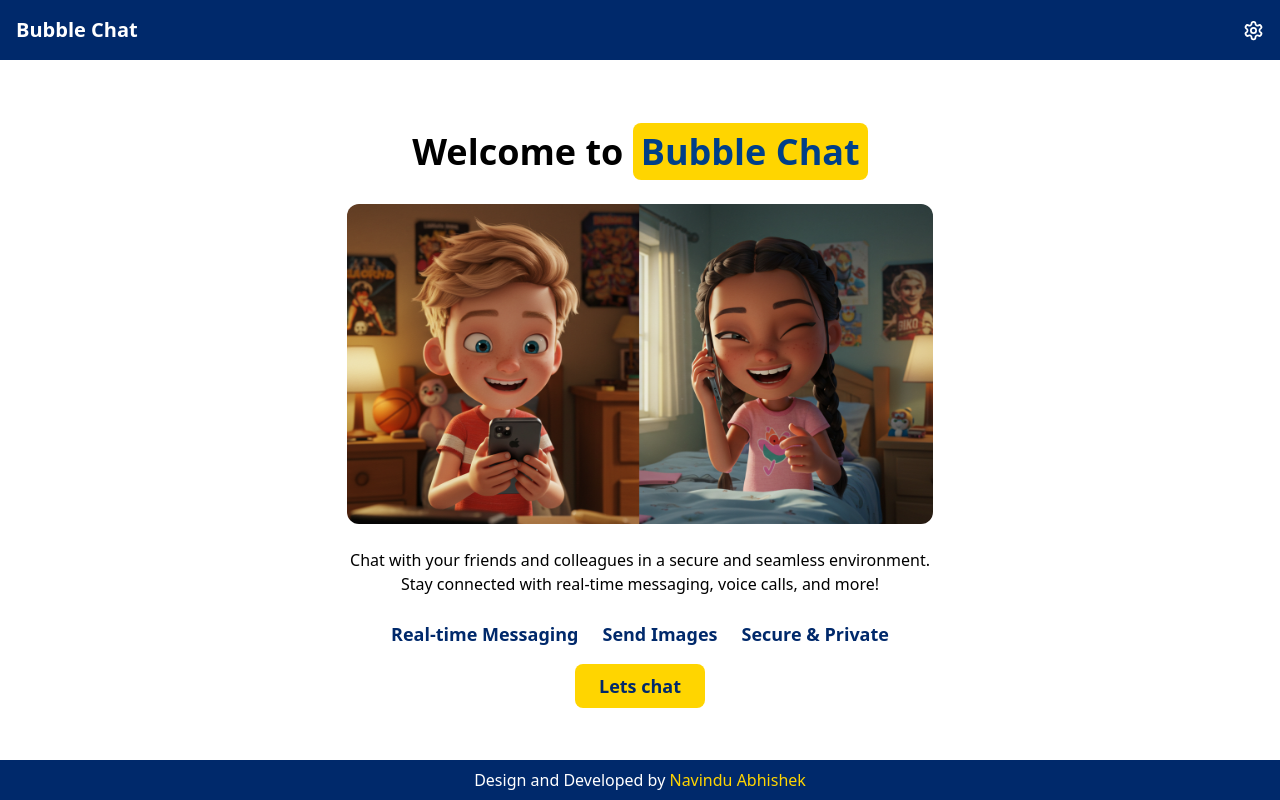
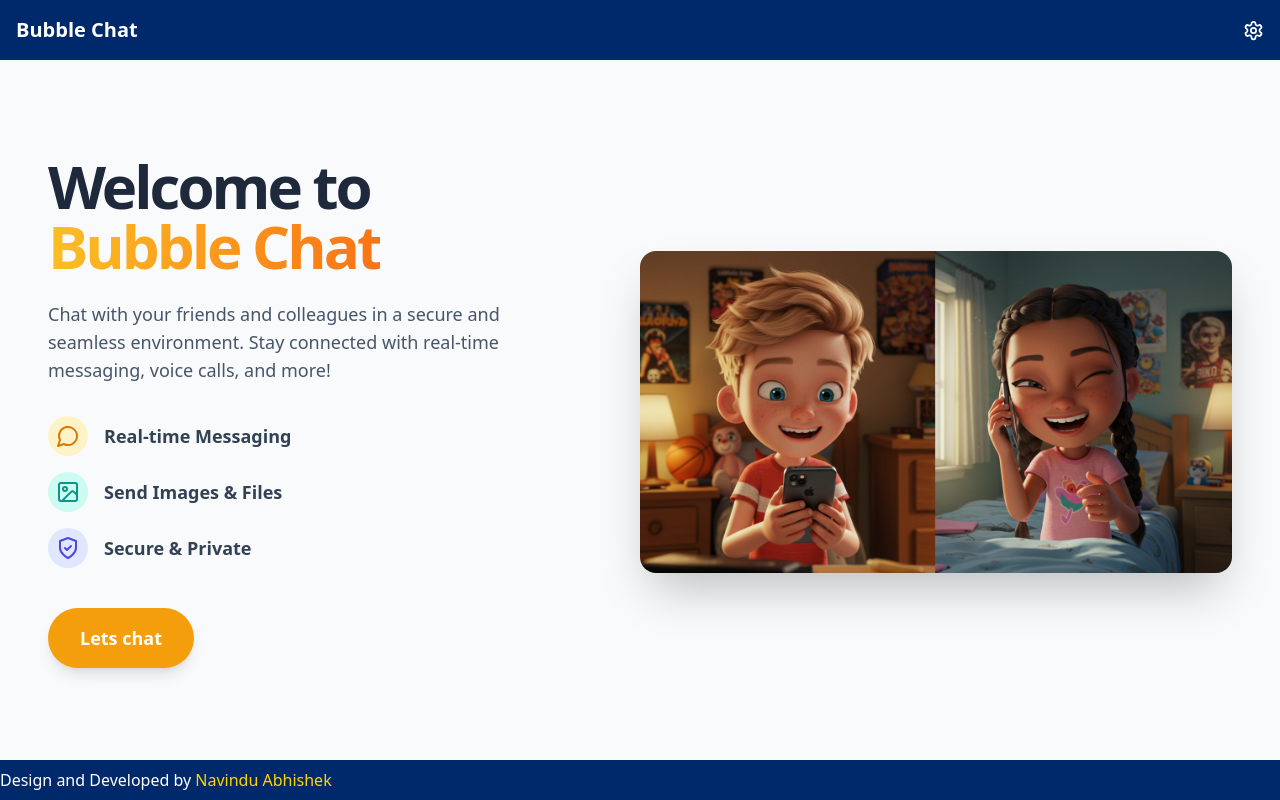
Before and after one commit to NavvAbhishek/BubbleChat, a React (Vite) app in the folder frontend/: page / in a window 1280 px wide. Built offline with nearby package versions, Linux system fonts and the light colour scheme; no server answers.

Commit message:
update homepage

```diff
--- a/frontend/src/pages/HomePage.jsx
+++ b/frontend/src/pages/HomePage.jsx
@@ -2,29 +2,135 @@ import { Link } from "react-router-dom";
 import heroImg from "../assets/hero_img.jpg";
 import Footer from "../components/Footer";
 
+const MessageCircleIcon = ({ className }) => (
+  <svg
+    className={className}
+    xmlns="http://www.w3.org/2000/svg"
+    width="24"
+    height="24"
+    viewBox="0 0 24 24"
+    fill="none"
+    stroke="currentColor"
+    strokeWidth="2"
+    strokeLinecap="round"
+    strokeLinejoin="round"
+  >
+    <path d="M7.9 20A9 9 0 1 0 4 16.1L2 22Z" />
+  </svg>
+);
+
+const ImageIcon = ({ className }) => (
+  <svg
+    className={className}
+    xmlns="http://www.w3.org/2000/svg"
+    width="24"
+    height="24"
+    viewBox="0 0 24 24"
+    fill="none"
+    stroke="currentColor"
+    strokeWidth="2"
+    strokeLinecap="round"
+    strokeLinejoin="round"
+  >
+    <rect width="18" height="18" x="3" y="3" rx="2" ry="2" />
+    <circle cx="9" cy="9" r="2" />
+    <path d="m21 15-3.086-3.086a2 2 0 0 0-2.828 0L6 21" />
+  </svg>
+);
+
+const ShieldCheckIcon = ({ className }) => (
+  <svg
+    className={className}
+    xmlns="http://www.w3.org/2000/svg"
+    width="24"
+    height="24"
+    viewBox="0 0 24 24"
+    fill="none"
+    stroke="currentColor"
+    strokeWidth="2"
+    strokeLinecap="round"
+    strokeLinejoin="round"
+  >
+    <path d="M12 22s8-4 8-10V5l-8-3-8 3v7c0 6 8 10 8 10z" />
+    <path d="m9 12 2 2 4-4" />
+  </svg>
+);
+
 const HomePage = () => {
+  const features = [
+    {
+      icon: <MessageCircleIcon className="w-6 h-6 text-amber-600" />,
+      text: "Real-time Messaging",
+    },
+    {
+      icon: <ImageIcon className="w-6 h-6 text-teal-600" />,
+      text: "Send Images & Files",
+    },
+    {
+      icon: <ShieldCheckIcon className="w-6 h-6 text-indigo-600" />,
+      text: "Secure & Private",
+    },
+  ];
+
   return (
-    <div className="bg-white h-[calc(100vh-64px)] text-black flex flex-col justify-center items-center text-center px-6">
-      <h1 className="text-4xl font-bold mb-8">
-        Welcome to{" "}
-        <span className=" bg-lightYellow px-2 py-1 rounded-lg text-blue">
+    <div className="container mx-auto px-12 py-12 bg-slate-50 text-slate-800 flex-1 flex items-center justify-center">
+      <main className="flex-grow flex">
+        <div className="container mx-auto py-12">
+          <div className="grid grid-cols-1 lg:grid-cols-2 items-center">
+            <div className="text-center lg:text-left order-2 lg:order-1">
+              <h1 className="text-4xl sm:text-5xl md:text-6xl font-extrabold leading-tight tracking-tighter">
+                Welcome to <br />
+                <span className="text-transparent bg-clip-text bg-gradient-to-r from-amber-400 to-orange-500">
                   Bubble Chat
                 </span>
               </h1>
-      <img src={heroImg} className="h-80 rounded-xl" alt="hero_image" />
-      <p className="text-md my-6">
+              <p className="mt-6 max-w-lg mx-auto lg:mx-0 text-lg text-slate-600">
                 Chat with your friends and colleagues in a secure and seamless
-        environment. <br /> Stay connected with real-time messaging, voice
+                environment. Stay connected with real-time messaging, voice
                 calls, and more!
               </p>
-      <div className="flex justify-center space-x-6 text-deepBlue">
-        <div className="text-lg font-semibold">Real-time Messaging</div>
-        <div className="text-lg font-semibold">Send Images</div>
-        <div className="text-lg font-semibold">Secure & Private</div>
+
+              <ul className="mt-8 space-y-4 inline-block text-left">
+                {features.map((feature, index) => (
+                  <li key={index} className="flex items-center">
+                    <div
+                      className={`flex-shrink-0 h-10 w-10 rounded-full flex items-center justify-center ${
+                        index === 0
+                          ? "bg-amber-100"
+                          : index === 1
+                          ? "bg-teal-100"
+                          : "bg-indigo-100"
+                      }`}
+                    >
+                      {feature.icon}
                     </div>
-      <button className="bg-lightYellow text-deepBlue text-lg px-6 py-2 rounded-lg my-4 cursor-pointer font-bold">
+                    <span className="ml-4 text-lg font-semibold text-slate-700">
+                      {feature.text}
+                    </span>
+                  </li>
+                ))}
+              </ul>
+
+              <div className="mt-10">
+                <button
+                className="inline-block bg-amber-500 text-white text-lg font-bold px-8 py-4 rounded-full shadow-lg hover:bg-amber-600 transition-all duration-300 transform hover:scale-105 hover:shadow-xl"
+                >
                    <Link to={"/chat"}>Lets chat</Link>
                 </button>
+
+              </div>
+            </div>
+
+            <div className="flex items-center justify-center order-1 lg:order-2">
+              <img
+                src={heroImg}
+                 className="rounded-2xl shadow-2xl w-[550px] lg:w-[800px] h-auto object-cover"
+                alt="BubbleChat Homepage Image"
+              />
+            </div>
+          </div>
+        </div>
+      </main>
       <Footer />
     </div>
   );
```
Lines whose indentation alone changed are shown as unchanged.
